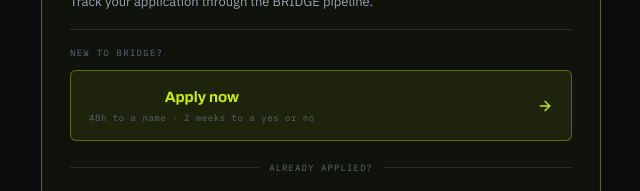
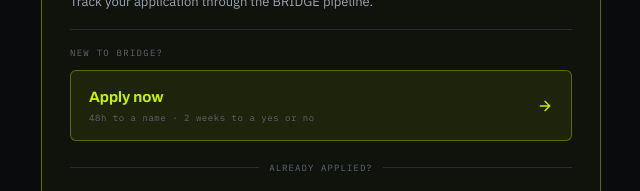
Before and after one commit to Engel-sudo/bridge-prototype, a React (Vite) app: page /login in a window 1280 px wide. Both pictures are taken after a click on the element 640 px from the left and 293 px from the top of the page. Shown: the part 318-509 px from the top of the page, without its empty margins (319-959 px from the left). Built offline with nearby package versions, Linux system fonts and the light colour scheme.

Commit message:
Fix Apply now button text alignment

```diff
--- a/src/routes/Login.tsx
+++ b/src/routes/Login.tsx
@@ -161,7 +161,7 @@ export default function Login() {
                       onClick={handleNewStartup}
                       style={{
                         display: 'flex', alignItems: 'center', justifyContent: 'space-between',
-                        width: '100%', background: 'rgba(200,240,0,0.08)',
+                        width: '100%', background: 'rgba(200,240,0,0.08)', textAlign: 'left',
                         border: '1px solid rgba(200,240,0,0.35)', borderRadius: 'var(--radius-sm)',
                         padding: '14px 18px', cursor: 'pointer', transition: 'all 0.15s',
                       }}
```
